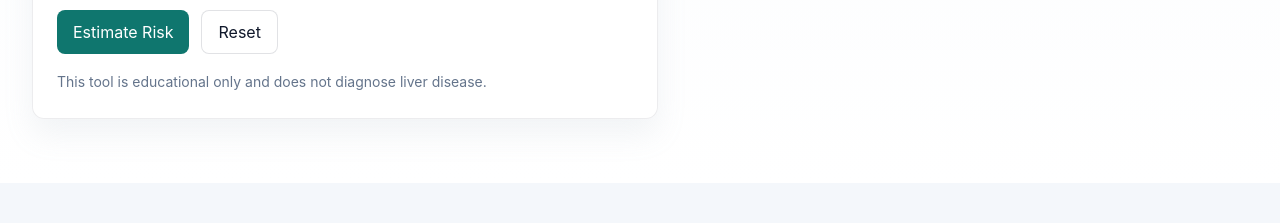
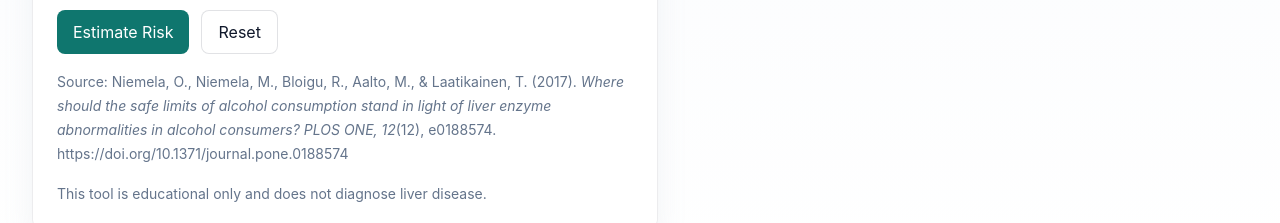
Before and after one commit to ammar-15/datathon, a React (Vite) app: page /calc in a window 1280 px wide. Shown: the part 801-1024 px from the top of the page. Before the commit the page ends 984 px from the top, so only its background shows below. Built offline with nearby package versions, Linux system fonts and the light colour scheme; no server answers.

Commit message:
reference

```diff
--- a/src/components/LiverCalcForm.tsx
+++ b/src/components/LiverCalcForm.tsx
@@ -105,6 +105,19 @@ export function LiverCalcForm({
             Reset
           </button>
         </div>
+        <p className="text-sm leading-6 text-[var(--text-muted)]">
+          Source: Niemela, O., Niemela, M., Bloigu, R., Aalto, M., & Laatikainen, T. (2017).
+          <em> Where should the safe limits of alcohol consumption stand in light of liver enzyme abnormalities in alcohol consumers?</em>{' '}
+          <span className="italic">PLOS ONE, 12</span>(12), e0188574.{' '}
+          <a
+            href="https://doi.org/10.1371/journal.pone.0188574"
+            target="_blank"
+            rel="noopener noreferrer"
+            className="text-[var(--accent)] hover:text-[var(--accent-strong)]"
+          >
+            https://doi.org/10.1371/journal.pone.0188574
+          </a>
+        </p>
         {submitError ? <p className="text-sm text-[var(--danger)]">{submitError}</p> : null}
         <LiverCalcDisclaimer />
       </div>
--- a/src/components/LiverCalcResultCard.tsx
+++ b/src/components/LiverCalcResultCard.tsx
@@ -11,7 +11,6 @@ type LiverCalcResultCardProps = {
   aiLoading: boolean;
   ggt?: number | null;
   riskBandOverride?: string | null;
-  drinksPerDay?: number | null;
 };
 
 const NL_RESOURCES = [
@@ -134,7 +133,6 @@ export function LiverCalcResultCard({
   aiLoading,
   ggt,
   riskBandOverride,
-  drinksPerDay,
 }: LiverCalcResultCardProps) {
   if (!result) {
     return (
@@ -223,21 +221,9 @@ export function LiverCalcResultCard({
         </ResultBlock>
       ) : null}
 
-      {aiLoading ? (
-        <ResultBlock title="AI Summary">
-          <p>Generating clinical summary...</p>
-        </ResultBlock>
-      ) : null}
-
-      {!aiLoading && aiSummary ? (
-        <ResultBlock title="AI Summary">
-          <p>{aiSummary}</p>
-        </ResultBlock>
-      ) : null}
-
-      {typeof drinksPerDay === 'number' && drinksPerDay > 7 ? (
+      {isHigh || isCritical ? (
         <ResultBlock title="Support & Harm Reduction Resources">
-          <p>Based on your reported alcohol intake, these free resources may be useful.</p>
+          <p>Based on your result, these free support resources may be useful right away.</p>
 
           <div className="mt-4 space-y-4">
             <div>
@@ -287,6 +273,18 @@ export function LiverCalcResultCard({
         </ResultBlock>
       ) : null}
 
+      {aiLoading ? (
+        <ResultBlock title="AI Summary">
+          <p>Generating clinical summary...</p>
+        </ResultBlock>
+      ) : null}
+
+      {!aiLoading && aiSummary ? (
+        <ResultBlock title="AI Summary">
+          <p>{aiSummary}</p>
+        </ResultBlock>
+      ) : null}
+
       {result.rejected_reason ? (
         <ResultBlock title="Rejected Reason" tone="warning">
           <p>{result.rejected_reason}</p>
--- a/src/pages/LiverCalcPage.tsx
+++ b/src/pages/LiverCalcPage.tsx
@@ -246,7 +246,6 @@ export function LiverCalcPage() {
             aiSummary={aiSummary}
             aiLoading={aiLoading}
             ggt={result ? Number(values.ggt) : null}
-            drinksPerDay={result ? Number(values.drinks_per_day) : null}
           />
         </div>
       </section>
```
